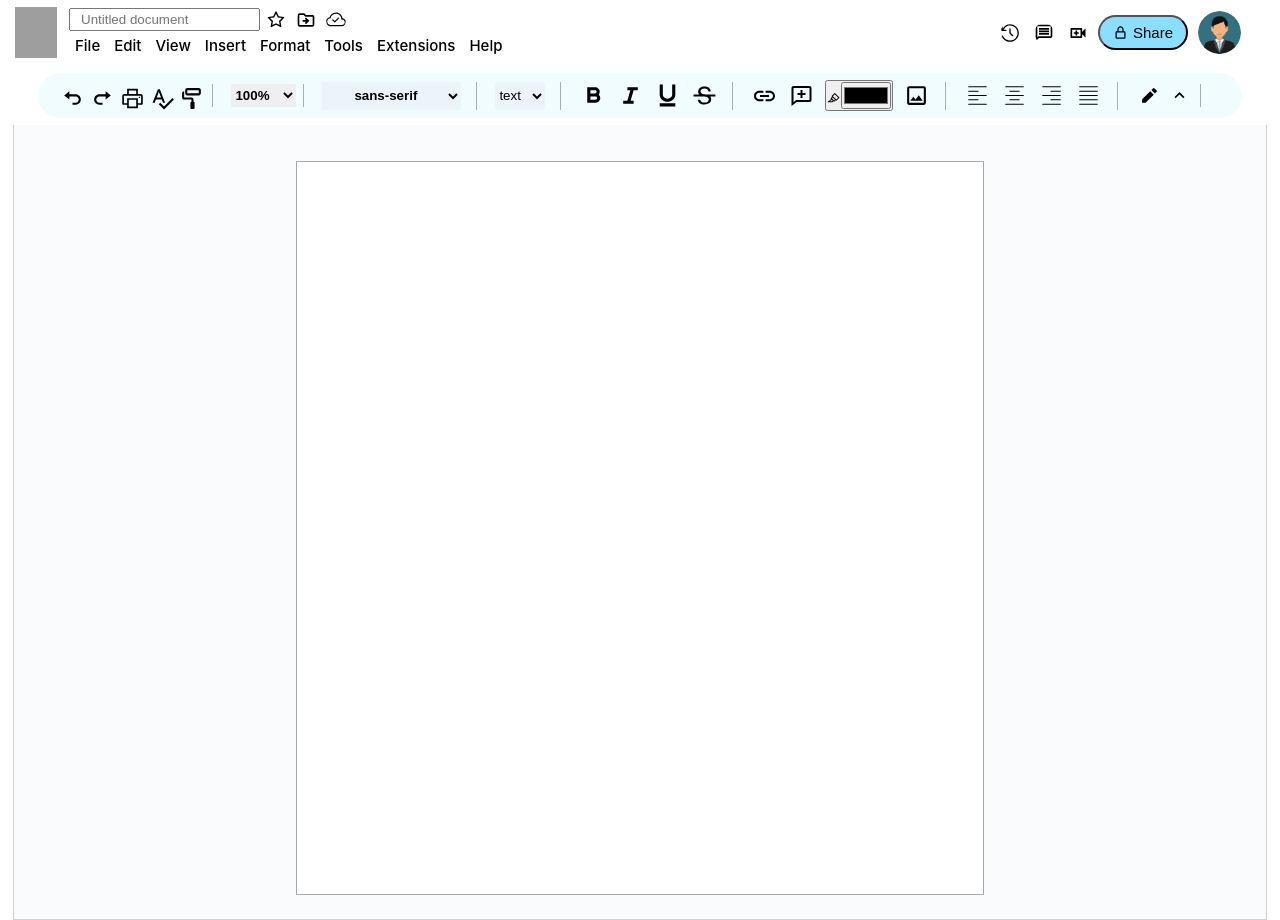
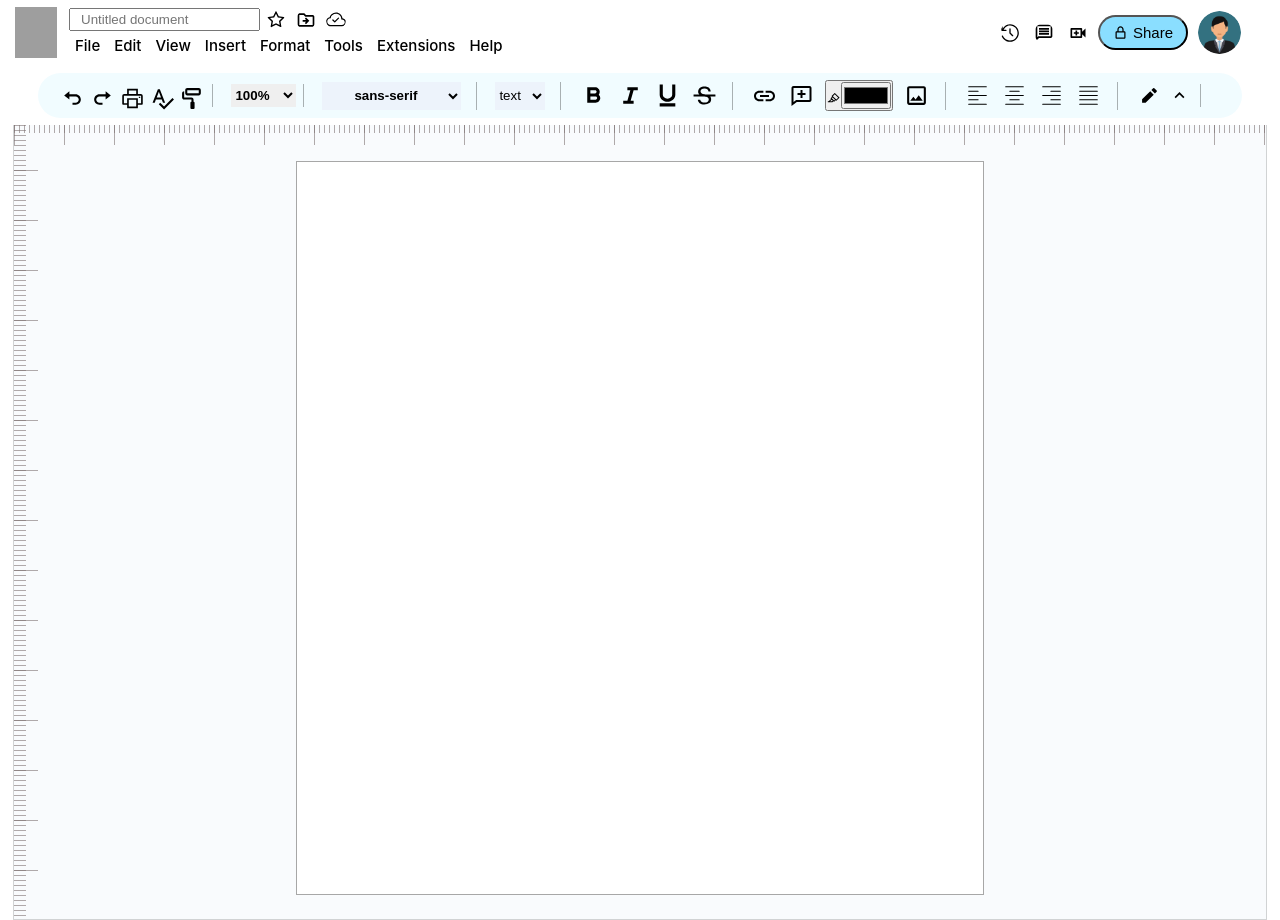
Before and after one commit to Sachin2903/Google_Docs_Clone, a React (Create React App) app: page / in a window 1280 px wide. Built offline with nearby package versions, Linux system fonts and the light colour scheme; grey boxes are pictures that could not be loaded.

Commit message:
added few changes

```diff
--- a/src/components/templates/modifyIcons/modifyIcons.js
+++ b/src/components/templates/modifyIcons/modifyIcons.js
@@ -78,8 +78,6 @@ export function ModifyIcons() {
 
     // text heilighter
     function handleHighlightColor(e) {
-        console.log(e.target.value);
-
         document.execCommand("backColor", false, e.target.value);
     }
 
@@ -229,7 +227,7 @@ export function ModifyIcons() {
 
             {/* textBox or area */}
             <div className={styles.textAreaDiv}>
-                <div contenteditable="true" spellcheck="false" ref={referOfEditBox} className={styles.textArea}>
+                <div contentEditable={true} spellCheck="false" ref={referOfEditBox} className={styles.textArea}>
                 </div>
             </div>
 
--- a/src/components/templates/modifyIcons/modifyicons.module.css
+++ b/src/components/templates/modifyIcons/modifyicons.module.css
@@ -97,7 +97,7 @@
     justify-content: center;
     margin-top: 120px;
 
-    /* --ruler-unit: 1px;
+    --ruler-unit: 1px;
     --ruler-x: 1;
     --ruler-y: 1;
 
@@ -123,7 +123,7 @@
         calc(var(--ruler-unit) * var(--ruler1-space) * var(--ruler-x)) var(--ruler1-h),
         calc(var(--ruler-unit) * var(--ruler2-space) * var(--ruler-x)) var(--ruler2-h),
         var(--ruler1-h) calc(var(--ruler-unit) * var(--ruler1-space) * var(--ruler-y)),
-        var(--ruler2-h) calc(var(--ruler-unit) * var(--ruler2-space) * var(--ruler-y)); */
+        var(--ruler2-h) calc(var(--ruler-unit) * var(--ruler2-space) * var(--ruler-y));
 
 }
 
```
